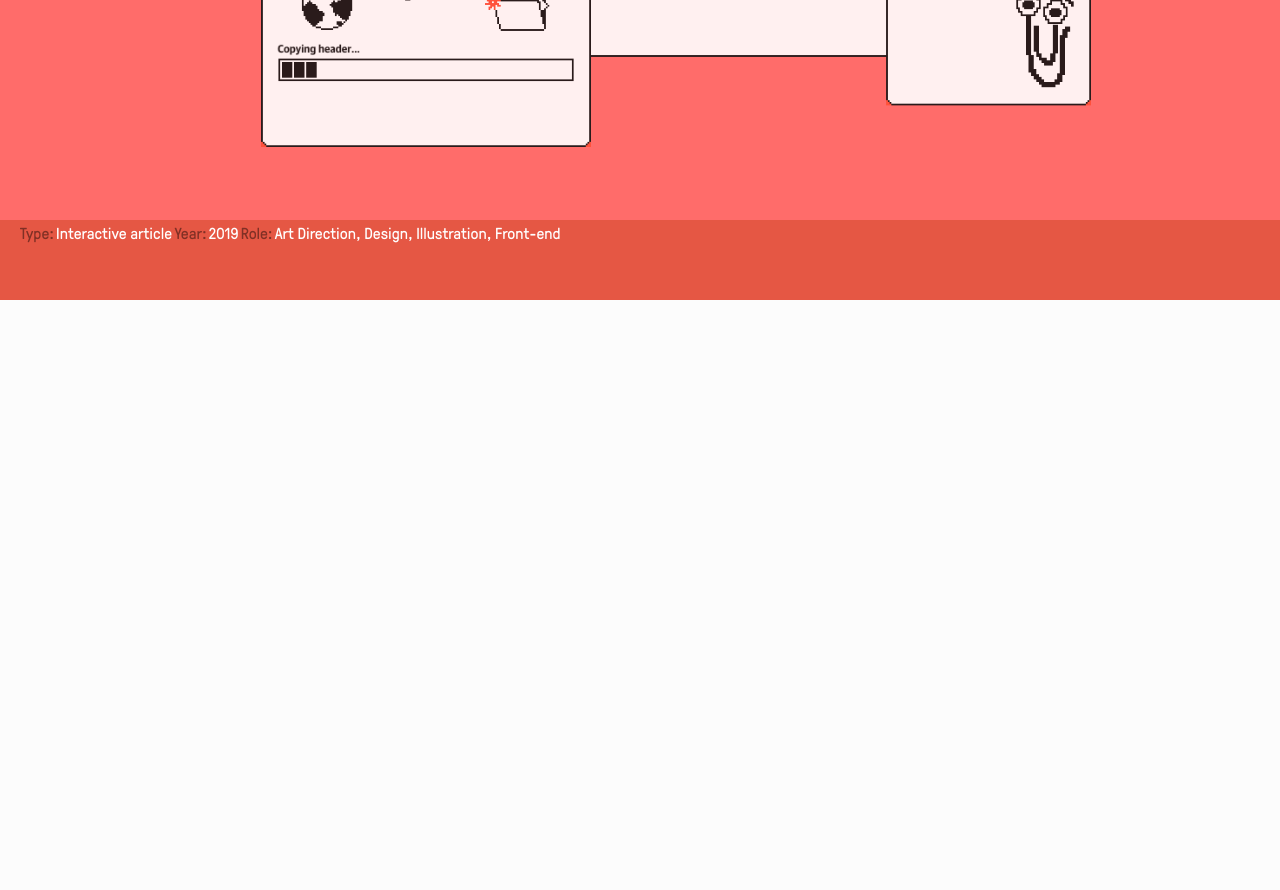
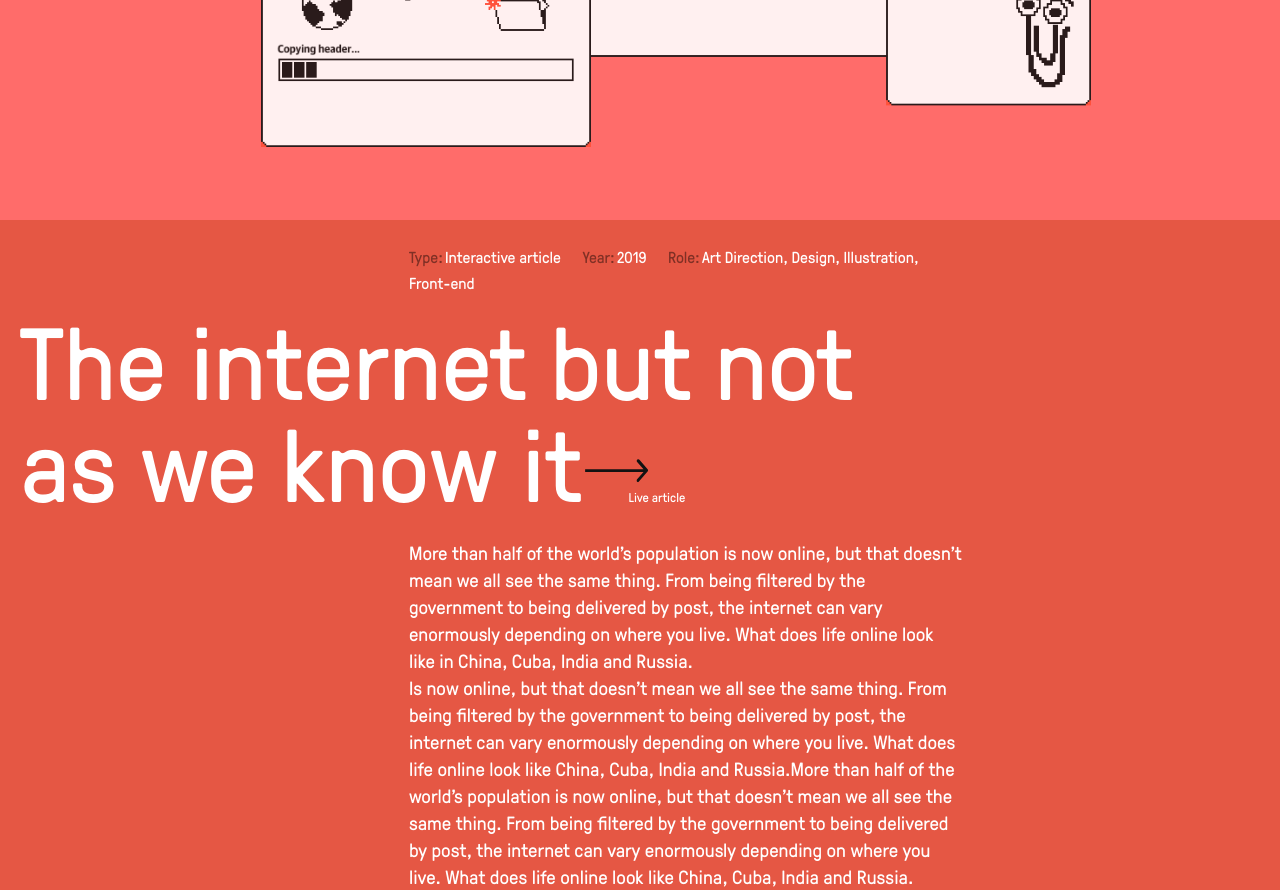
Before and after one commit to superfrank/portfolio__one-page, a website: page internet.html in a window 1280 px wide. Shown: the part 500-1390 px from the top of the page. Before the commit the page ends 800 px from the top, so only its background shows below. Drawn offline with Linux system fonts and the light colour scheme.

Commit message:
initial article headline and stadnfirst

```diff
--- a/internet.html
+++ b/internet.html
@@ -54,6 +54,13 @@
                   <p>Art Direction, Design, Illustration, Front-end</p>
                 </div>
               </div>
+                <h1 class="headline gr-2">The internet but not as we know it <span class="headline__link"><svg class="link-arrow" xmlns="http://www.w3.org/2000/svg" viewBox="0 0 8 22"><path d="M7.8 3.2L4.3.2C4.2 0 3.8 0 3.6.1l-3.5 3c-.2.2-.2.5 0 .7.3.2.6.2.8.1l2.6-2.3V22h1V1.6l2.6 2.3c.2.1.5.1.7 0 .3-.2.3-.5 0-.7z" fill="#121212"/></svg>Live article</span></h1>
+                <h3 class="standfirst fr-2">
+                  More than half of the world's population is now online, but that doesn’t mean we all see the same thing. From being filtered by the government to being delivered by post, the internet can vary enormously depending on where you live. What does life online look like in China, Cuba, India and Russia.
+                </h3>
+                <h3 class="standfirst fr-2">
+                  Is now online, but that doesn’t mean we all see the same thing. From being filtered by the government to being delivered by post, the internet can vary enormously depending on where you live. What does life online look like China, Cuba, India and Russia.More than half of the world's population is now online, but that doesn’t mean we all see the same thing. From being filtered by the government to being delivered by post, the internet can vary enormously depending on where you live. What does life online look like China, Cuba, India and Russia.
+                </h3>
             </div>
           </div>
       </div>
--- a/style/modules/_typography.scss
+++ b/style/modules/_typography.scss
@@ -4,9 +4,11 @@ $sans-serif: "GT-Pressura-Regular", "Futura", sans-serif;
 
 // Type Sizes
 $font-size-ten: 10vw;
+$font-size-eight: 8vw;
 $font-size-five: 5vw;
 $font-size-three: 3vw;
 $font-size-two: 2vw;
+$font-size-one: 1vw;
 $font-size-body: 1.6rem;
 $font-size-meta: 1.2rem;
 
--- a/style/partials/_article.scss
+++ b/style/partials/_article.scss
@@ -21,18 +21,59 @@
 
 .content {
   background-color: #e55744;
-  height: 10vh;
+  padding-top: 3vh;
+}
+
+.grid {
+  display: grid;
+  grid-template-columns: 2fr 3fr 1.5fr;
+  grid-column-gap: 1.5vw;
+}
+
+.gr-2 {
+  grid-column: span 2;
+}
+
+h3 {
+  font-size: 1.5vw;
+  color: white;
+}
+
+.fr-2 {
+  grid-column: 2;
+}
+
+.headline {
+  font-size: $font-size-eight;
+  color: white;
+  line-height: 1;
+  margin-top: 1vw;
+  margin-bottom: 2vw;
+
+  &__link {
+    font-size: $font-size-one;
+    display: inline;
+  }
+}
+
+.link-arrow {
+  transform: rotate(90deg);
+  display: inline-block;
+  height: auto;
+  width: 23px;
 }
 
 .information {
   display: block;
   position: relative;
+  grid-column: 2;
 
   &__type,
   &__year,
   &__role {
     display: inline;
     color: white;
+    margin-right: 1.5vw;
   }
 
   &__meta {
```
Also changed, not shown: style/style.css.
